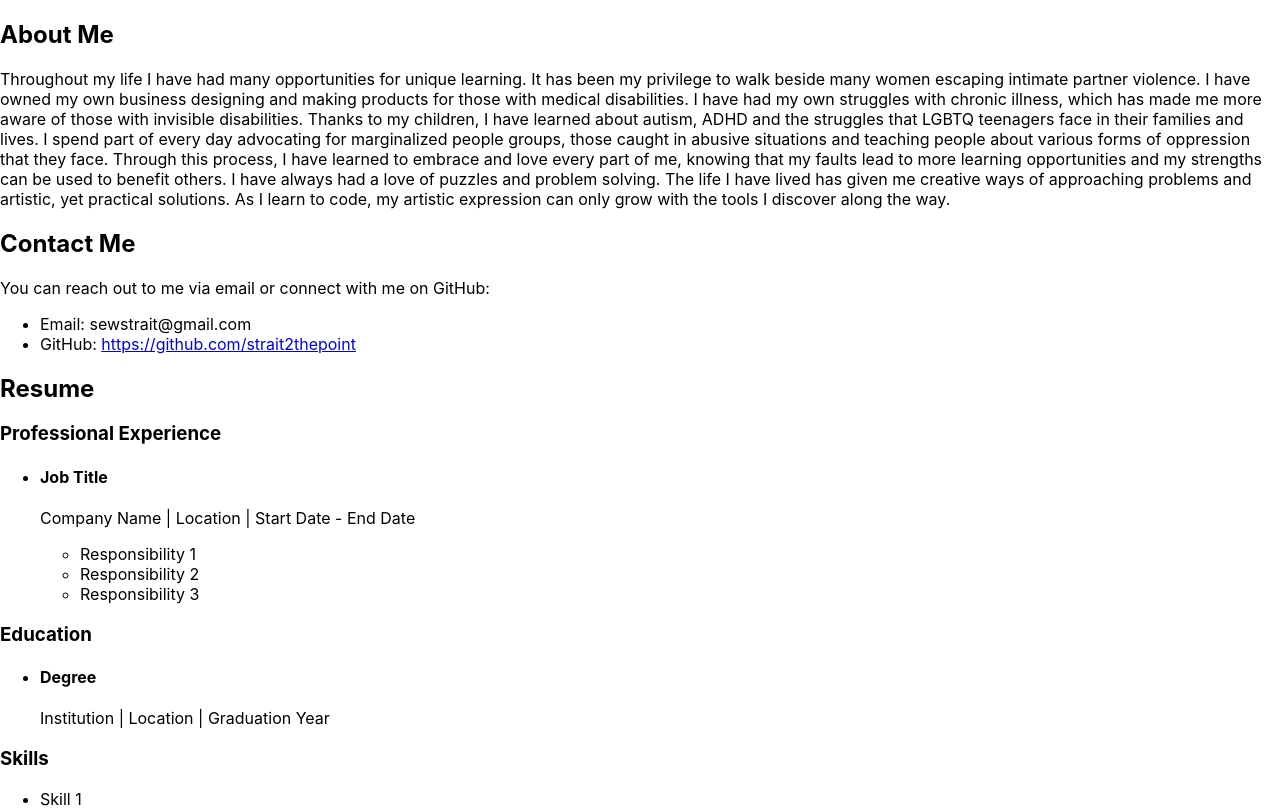
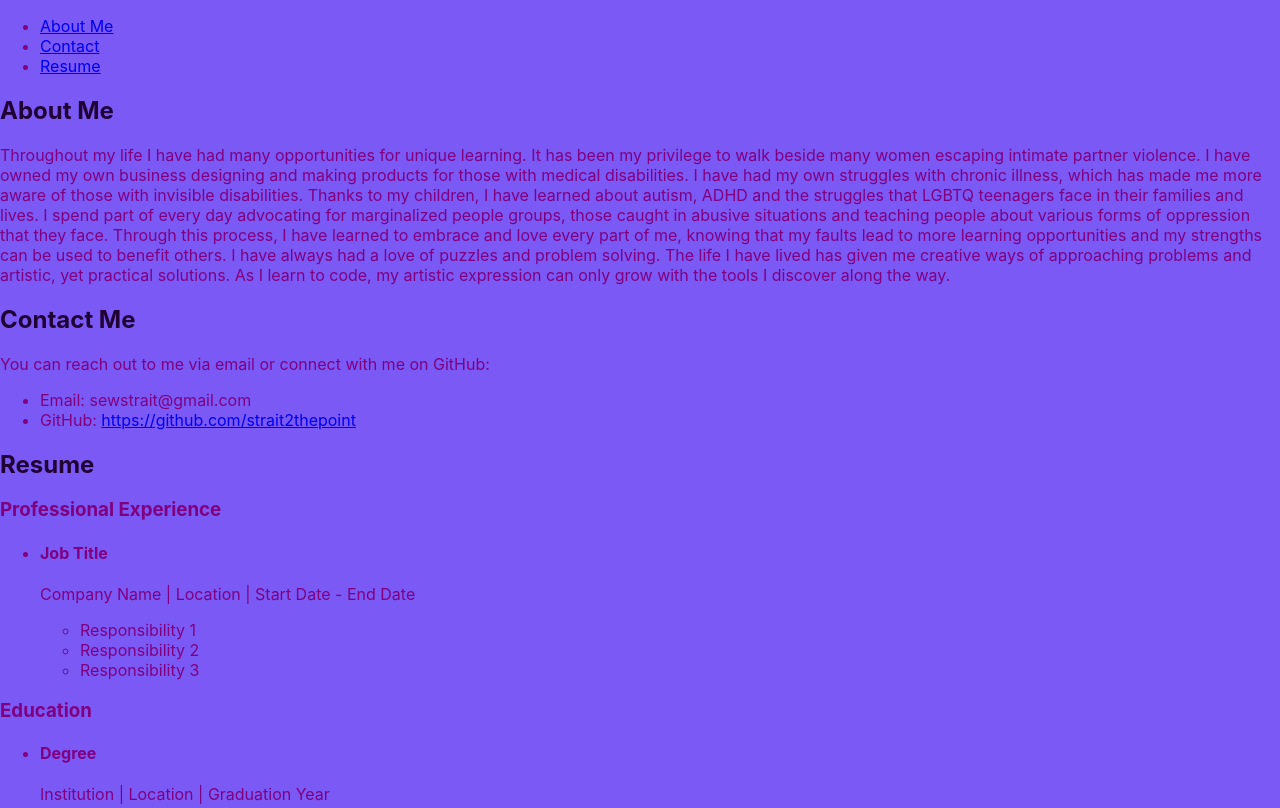
Before and after one commit to strait2thepoint/React-Portfolio, a React (Create React App) app: page / in a window 1280 px wide. Shown: the top 808 px of the page. Built offline with nearby package versions, Linux system fonts and the light colour scheme; the HTML template or start-up script is replaced by a standard one.

Commit message:
have nav bar kinda

```diff
--- /dev/null
+++ b/public/index.css
@@ -0,0 +1,4 @@
+body{
+    color: purple;
+    background-color: rgb(122, 89, 245);
+}
--- a/public/index.html
+++ b/public/index.html
@@ -8,6 +8,7 @@
   <meta name="theme-color" content="#000000" />
   <meta name="description" content="Web site created using create-react-app" />
   <link rel="apple-touch-icon" href="%PUBLIC_URL%/logo192.png" />
+  <link rel="stylesheet" href="%PUBLIC_URL%/index.css">
   <!-- Add any additional metadata or external CSS files here -->
   <title>React Portfolio</title>
 </head>
--- a/src/App.js
+++ b/src/App.js
@@ -1,16 +1,21 @@
 import './App.css';
-import Portfolio from './components/Portfolio/Portfolio';
 import AboutMe from './components/AboutMe/AboutMe';
 import Contact from './components/Contact/Contact';
 import Resume from './components/Resume/Resume';
 
   function App() {
     return (
-      <div className="portfolio-app">
-        <AboutMe />
-        <Contact />
-        <Resume />
-        <Portfolio />
+      <div className="portfolio">
+        <nav>
+          <ul>
+            <li><a href="#about-me">About Me</a></li>
+            <li><a href="#contact">Contact</a></li>
+            <li><a href="#resume">Resume</a></li>
+          </ul>
+        </nav>
+        <AboutMe id="about-me" />
+        <Contact id="contact" />
+        <Resume id="resume" />
       </div>
     );
   }
--- a/src/components/AboutMe/AboutMe.jsx
+++ b/src/components/AboutMe/AboutMe.jsx
@@ -1,10 +1,10 @@
 import React from 'react';
-import './styles/aboutMe';
+import './styles/aboutMe.css';
 
 const AboutMe = () => {
   return (
     <div className="about-me">
-      <h2>About Me</h2>
+      <h2 className ="h2">About Me</h2>
       <p>
       Throughout my life I have had many opportunities for unique learning. It has been my privilege to walk beside many women escaping intimate partner violence. I have owned my own business designing and making products for those with medical disabilities. I have had my own struggles with chronic illness, which has made me more aware of those with invisible disabilities. Thanks to my children, I have learned about autism, ADHD and the struggles that LGBTQ teenagers face in their families and lives. I spend part of every day advocating for marginalized people groups, those caught in abusive situations and teaching people about various forms of oppression that they face. Through this process, I have learned to embrace and love every part of me, knowing that my faults lead to more learning opportunities and my strengths can be used to benefit others. I have always had a love of puzzles and problem solving. The life I have lived has given me creative ways of approaching problems and artistic, yet practical solutions. As I learn to code, my artistic expression can only grow with the tools I discover along the way.
       </p>
--- a/src/components/AboutMe/styles/aboutMe.css
+++ b/src/components/AboutMe/styles/aboutMe.css
@@ -1,9 +1,10 @@
 .about-me{
 color: purple;
+background-color: rgb(122, 89, 245);
 }
 
 .h2{
-  color: #090118;
+  color: #1f0133;
   font-size: 24px;
   font-weight: bold;
 }
--- a/src/components/Contact/Contact.jsx
+++ b/src/components/Contact/Contact.jsx
@@ -1,9 +1,10 @@
 import React from 'react';
+import './styles/contact.css'
 
 const Contact = () => {
   return (
     <div className="contact">
-      <h2>Contact Me</h2>
+      <h2 class = 'h2'>Contact Me</h2>
       <p>
         You can reach out to me via email or connect with me on GitHub:
       </p>
--- a/src/components/Contact/styles/contact.css
+++ b/src/components/Contact/styles/contact.css
@@ -0,0 +1,10 @@
+.contact {
+    color: purple;
+    background-color: rgb(122, 89, 245);
+}
+
+.h2 {
+    color: #1f0133;
+    font-size: 24px;
+    font-weight: bold;
+}
--- a/src/components/Portfolio/Portfolio.jsx
+++ /dev/null
@@ -1,16 +0,0 @@
-import React from 'react';
-import AboutMe from '../AboutMe/AboutMe';
-import Contact from '../Contact/Contact';
-import Resume from '../Resume/Resume';
-
-const Portfolio = () => {
-  return (
-    <div className="portfolio">
-      <AboutMe />
-      <Contact />
-      <Resume />
-    </div>
-  );
-};
-
-export default Portfolio;
--- a/src/components/Resume/Resume.jsx
+++ b/src/components/Resume/Resume.jsx
@@ -2,12 +2,12 @@ import React from 'react';
 
 const Resume = () => {
   return (
-    <div className="resume">
-      <h2>Resume</h2>
-      <h3>Professional Experience</h3>
+    <div className ="resume">
+      <h2 className = 'h2'>Resume</h2>
+      <h3 className = 'h3'>Professional Experience</h3>
       <ul>
         <li>
-          <h4>Job Title</h4>
+          <h4 className = 'h4'>Job Title</h4>
           <p>Company Name | Location | Start Date - End Date</p>
           <ul>
             <li>Responsibility 1</li>
--- a/src/components/Resume/styles/resume.css
+++ b/src/components/Resume/styles/resume.css
@@ -0,0 +1,10 @@
+.resume {
+    color: purple;
+    background-color: rgb(122, 89, 245);
+}
+
+.h2, h3, h4 {
+    color: #1f0133;
+    font-size: 24px;
+    font-weight: bold;
+}
```
Also changed, not shown: src/components/Portfolio/styles/portfolio.css (deleted).
